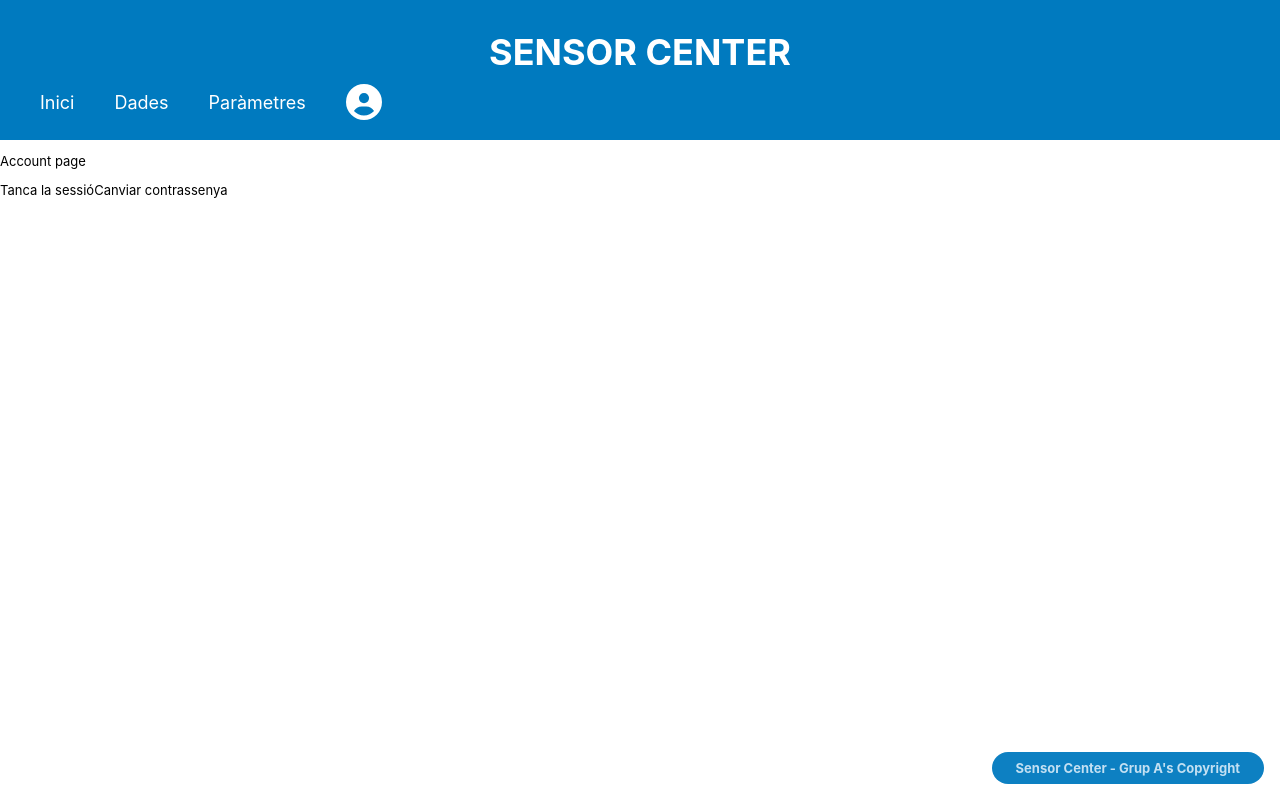
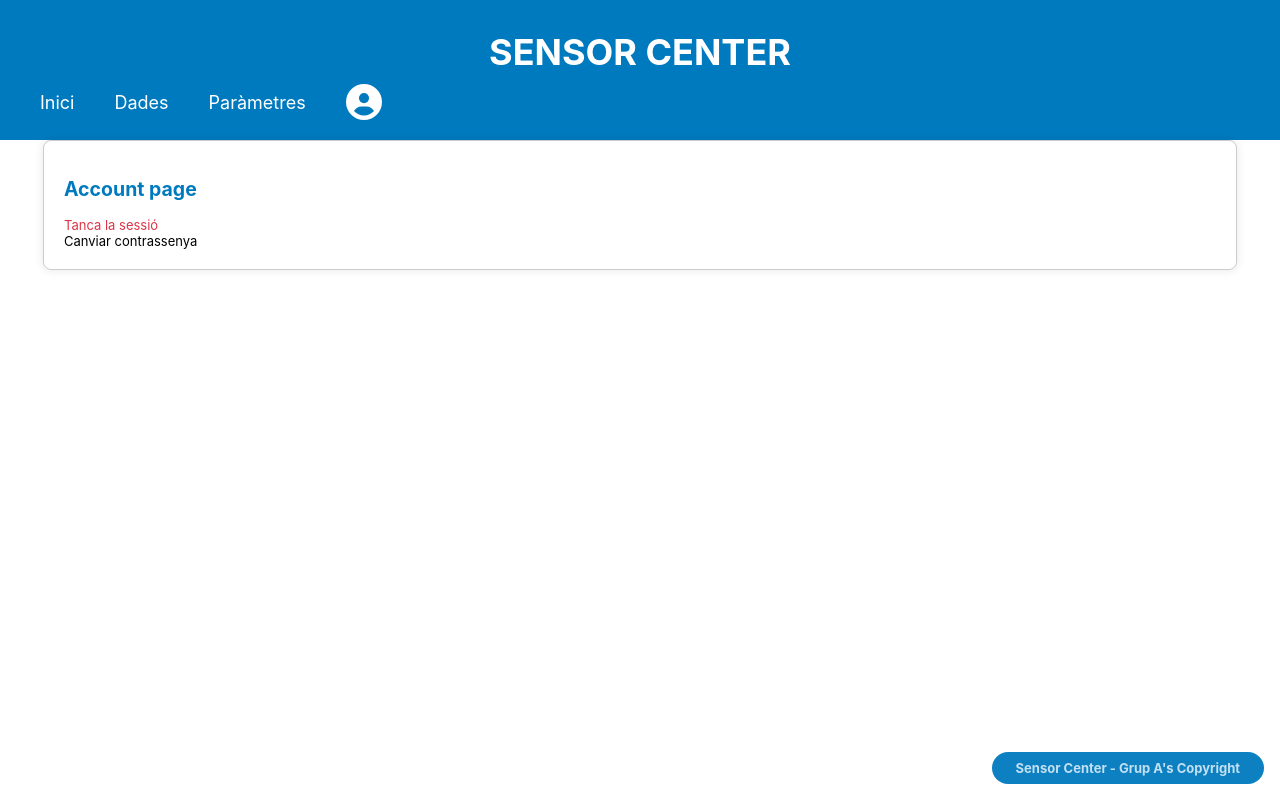
Before and after one commit to xavi075/is-grupA, a React (Create React App) app in the folder web-board/: page /profile in a window 1280 px wide. Built offline with nearby package versions, Linux system fonts and the light colour scheme; sample sign-in values are in the browser's storage.

Commit message:
Add styles

```diff
--- a/web-board/src/pages/data/DataPage.tsx
+++ b/web-board/src/pages/data/DataPage.tsx
@@ -5,7 +5,7 @@ export function DataPage() {
 
     return (
         <div>
-            Data Page
+            <h2>Data Page</h2>
         </div>
     )
 }
--- a/web-board/src/pages/home/HomePage.tsx
+++ b/web-board/src/pages/home/HomePage.tsx
@@ -1,7 +1,7 @@
 export function HomePage() {
     return (
         <div>
-            Home page
+            <h2>Home page</h2>
         </div>
     )
 }
--- a/web-board/src/pages/login/components/Login.css
+++ b/web-board/src/pages/login/components/Login.css
@@ -1,9 +1,16 @@
 .form-container {
   display: flex;
-    justify-content: center;
   align-items: center;
   text-align: center;
+}
+
+.login-container{
   height: 60vh;
+  justify-content: center;
+}
+
+.password-container{
+  padding-top: 20px;
 }
 
 .custom-form {
--- a/web-board/src/pages/login/components/Login.tsx
+++ b/web-board/src/pages/login/components/Login.tsx
@@ -45,7 +45,7 @@ const Login =  () => {
     return (
       <>
       {expanded &&(
-        <div className="form-container">
+        <div className="form-container login-container">
             <Form className="custom-form" onSubmit={handleLogin}>
             <h1>Inicia sessió</h1>
             <Form.Group controlId="formBasicUsername">
@@ -66,7 +66,7 @@ const Login =  () => {
         </div>
       )}
       {!expanded &&(
-        <div className="form-container">
+        <div className="form-container login-container">
             <Form className="custom-form" onSubmit={handleRegister}>
             <h1>Registra un nou usuari</h1>
             <Form.Group controlId="formBasicUsername">
--- a/web-board/src/pages/parameters/ParametersPage.tsx
+++ b/web-board/src/pages/parameters/ParametersPage.tsx
@@ -2,7 +2,7 @@
 export function ParametersPage() {
     return (
         <div>
-            Parameters page
+            <h2>Parameters page</h2>
         </div>
     )
 }
--- /dev/null
+++ b/web-board/src/pages/profile/components/Account.css
@@ -0,0 +1,32 @@
+.account-box {
+  width: 90%;
+  min-width: 400px;
+  margin: auto;
+  padding: 20px;
+  border: 1px solid #ccc;
+  border-radius: 8px;
+  box-shadow: 0 0 10px rgba(0, 0, 0, 0.1);
+  background-color: #fff;
+}
+
+.account-box h2 {
+  color: #007ABF;
+}
+
+.logout-link {
+  display: block;
+  margin-top: 10px;
+  color: #dc3545;
+  text-decoration: none;
+  cursor: pointer;
+}
+
+.logout-link:hover {
+  text-decoration: underline;
+}
+
+@media (max-width: 768px) {
+  .account-box {
+    padding: 15px;
+  }
+}
--- a/web-board/src/pages/profile/components/Account.tsx
+++ b/web-board/src/pages/profile/components/Account.tsx
@@ -2,11 +2,11 @@ import { useState } from 'react';
 import ChangePassword from './ChangePassword';
 import { useUser } from '../../../context/UserContext';
 import { Link } from "react-router-dom";
+import './Account.css'
 
 
 const Account =  () => {
   const { setUserNameId, setLoggedIn } = useUser();
-  // const [ChangePwd, setChangePwd] = useState(false);
 
   const logout = () => {
     window.sessionStorage.removeItem('username')
@@ -16,11 +16,8 @@ const Account =  () => {
 
   return(
     <div className="account-box">
-      <p>Account page</p>
-      {/* TO-DO: Change pwd*/}
+      <h2>Account page</h2>
       <Link className="logout-link" to="/" onClick={logout}>Tanca la sessió</Link>
-      {/* <Link className="change-password-link" to="#" onClick={toggleChangePwd}>{!ChangePwd? "Canviar contrassenya": "Enrera"}</Link> */}
-      {/* {ChangePwd && <ChangePassword />} */}
       <ChangePassword />
     </div>
   )
--- a/web-board/src/pages/profile/components/ChangePassword.tsx
+++ b/web-board/src/pages/profile/components/ChangePassword.tsx
@@ -42,7 +42,7 @@ const ChangePassword =  () => {
     <>
       <Link className="change-password-link" to="#" onClick={toggleChangePwd}>{!ChangePwd? "Canviar contrassenya": "Enrera"}</Link>
       {ChangePwd &&
-        <div className="form-container">
+        <div className="form-container password-container">
           <Form className="custom-form" onSubmit={handleChangePwd}>
           <h3>Canvia la contrassenya</h3>
           <Form.Group controlId="formBasicUsername">
```
Lines whose indentation alone changed are shown as unchanged.
